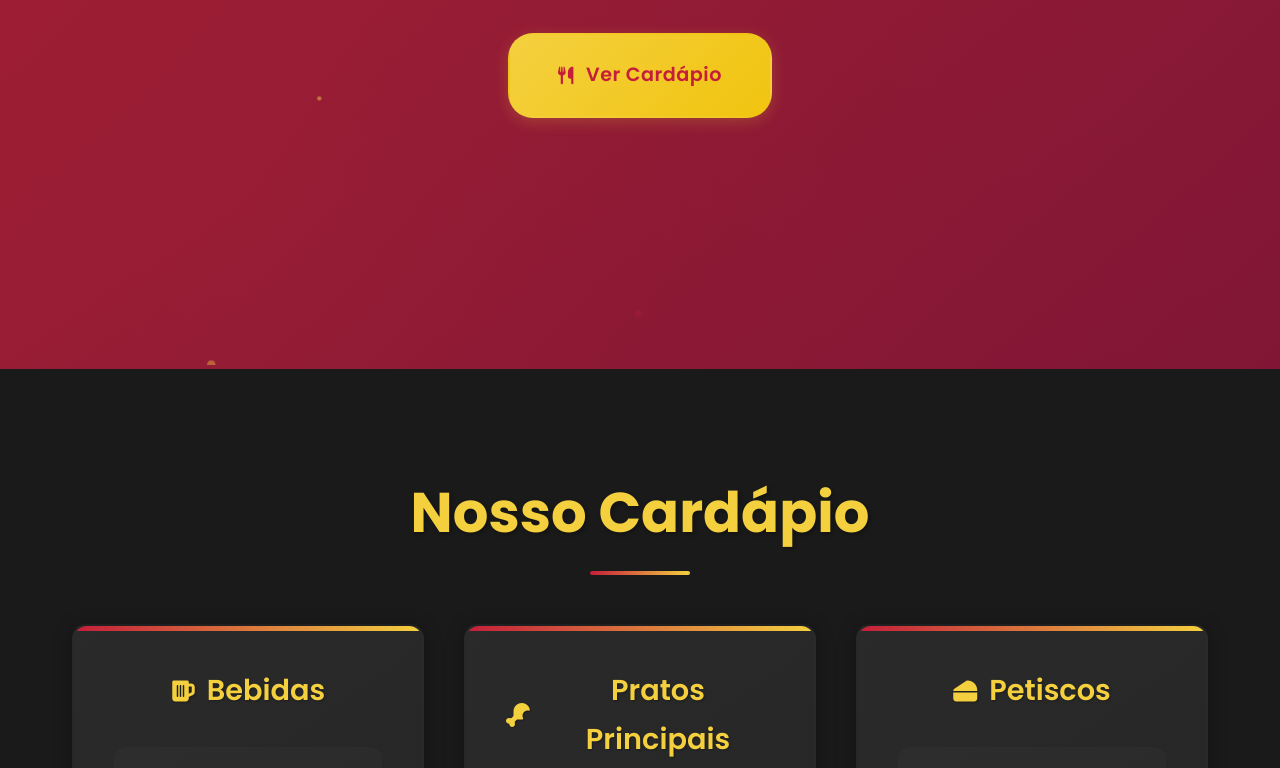
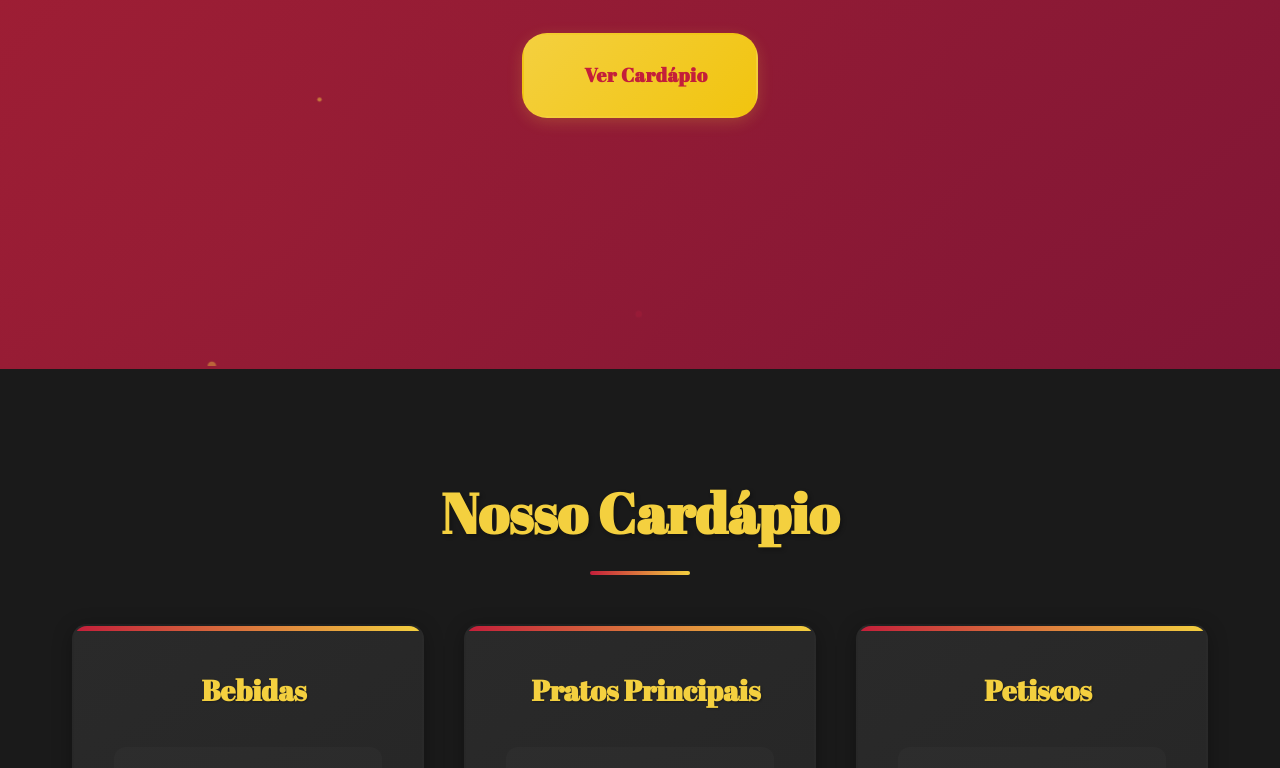
Before and after one commit to isaac02030/isaac02030.github.io, a plain HTML site: page index.html in a window 1280 px wide. Shown: the part 431-1199 px from the top of the page. Drawn offline with Linux system fonts and the light colour scheme.

Commit message:
index.html

```diff
--- a/index.html
+++ b/index.html
@@ -18,7 +18,8 @@
     <title>Bar Zukka - Restaurante e Bar em Portalegre | Gastronomia Portuguesa Tradicional</title>
 
     <!-- Font Awesome -->
-    <link rel="stylesheet" href="https://cdnjs.cloudflare.com/ajax/libs/font-awesome/6.4.0/css/all.min.css">
+    <link href="https://fonts.googleapis.com/css2?family=Abril+Fatface&display=swap" rel="stylesheet">
+
 
     <!-- Google Fonts -->
     <link rel="stylesheet" href="https://fonts.googleapis.com">
@@ -55,7 +56,7 @@
         }
 
         body {
-            font-family: 'Poppins', -apple-system, BlinkMacSystemFont, 'Segoe UI', Roboto, Arial, sans-serif;
+            font-family: 'Abril Fatface', -apple-system, BlinkMacSystemFont, 'Segoe UI', Roboto, Arial, sans-serif;
             line-height: 1.7;
             color: var(--text-white);
             background: var(--dark-bg);
```
